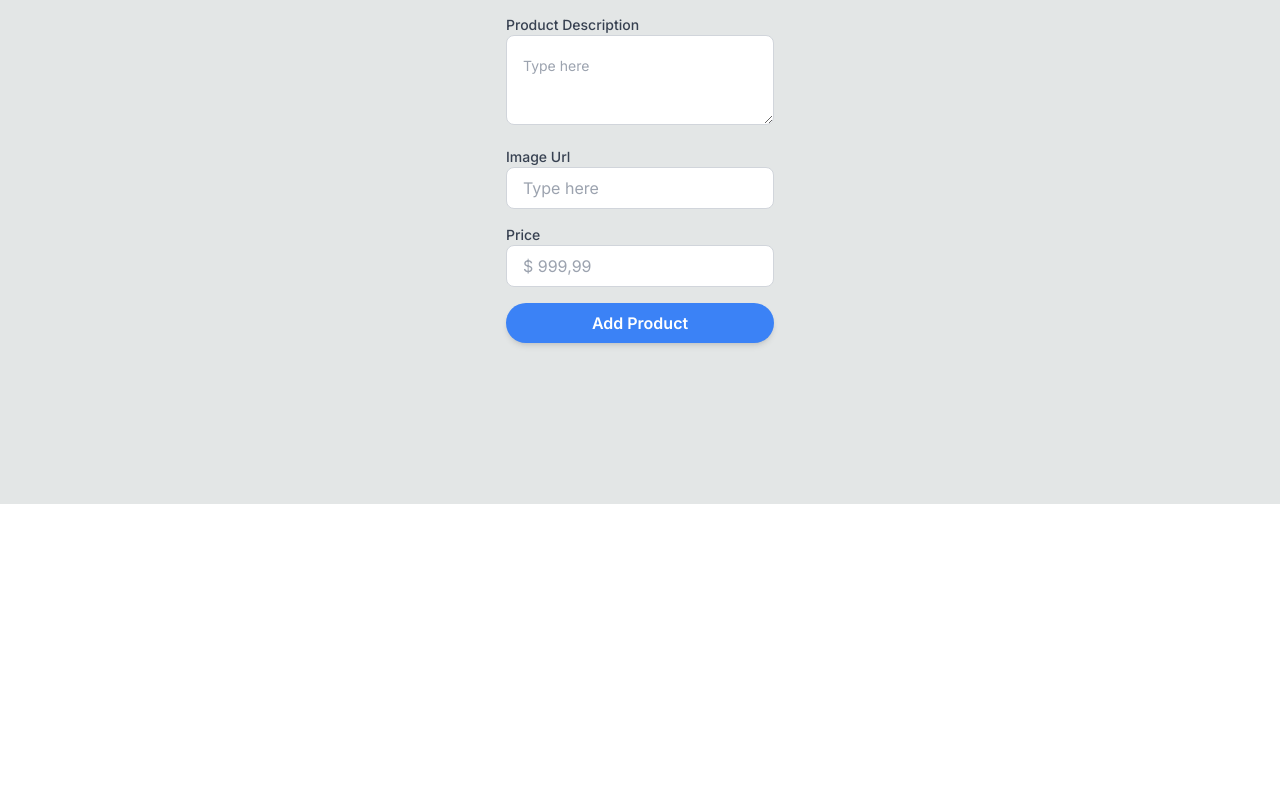
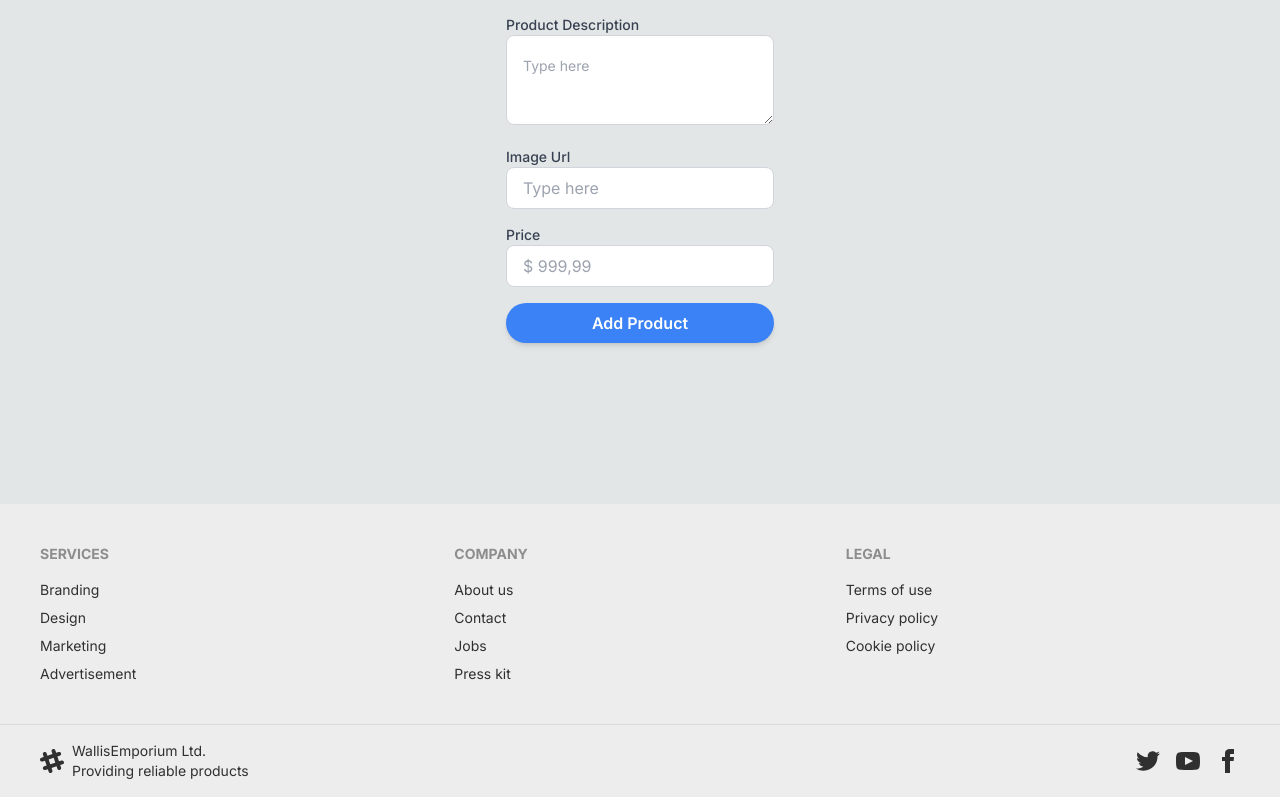
Before and after one commit to WallisMark/WallisEmporium---ecommerce-website, a Next.js app: page /addProduct in a window 1280 px wide. Shown: the part 392-1189 px from the top of the page. Before the commit the page ends 896 px from the top, so only its background shows below. Built offline with nearby package versions, Linux system fonts and the light colour scheme; no server answers.

Commit message:
implemented the Footer

```diff
--- /dev/null
+++ b/src/app/Footer.tsx
@@ -0,0 +1,43 @@
+import React from 'react'
+
+export default function Footer() {
+  return (
+    <div>
+      <footer className="footer p-10 bg-base-200 text-base-content">
+  <nav>
+    <header className="footer-title">Services</header>
+    <a className="link link-hover">Branding</a>
+    <a className="link link-hover">Design</a>
+    <a className="link link-hover">Marketing</a>
+    <a className="link link-hover">Advertisement</a>
+  </nav>
+  <nav>
+    <header className="footer-title">Company</header>
+    <a className="link link-hover">About us</a>
+    <a className="link link-hover">Contact</a>
+    <a className="link link-hover">Jobs</a>
+    <a className="link link-hover">Press kit</a>
+  </nav>
+  <nav>
+    <header className="footer-title">Legal</header>
+    <a className="link link-hover">Terms of use</a>
+    <a className="link link-hover">Privacy policy</a>
+    <a className="link link-hover">Cookie policy</a>
+  </nav>
+</footer>
+<footer className="footer px-10 py-4 border-t bg-base-200 text-base-content border-base-300">
+  <aside className="items-center grid-flow-col">
+    <svg width="24" height="24" viewBox="0 0 24 24" xmlns="http://www.w3.org/2000/svg" fillRule="evenodd" clipRule="evenodd" className="fill-current"><path d="M22.672 15.226l-2.432.811.841 2.515c.33 1.019-.209 2.127-1.23 2.456-1.15.325-2.148-.321-2.463-1.226l-.84-2.518-5.013 1.677.84 2.517c.391 1.203-.434 2.542-1.831 2.542-.88 0-1.601-.564-1.86-1.314l-.842-2.516-2.431.809c-1.135.328-2.145-.317-2.463-1.229-.329-1.018.211-2.127 1.231-2.456l2.432-.809-1.621-4.823-2.432.808c-1.355.384-2.558-.59-2.558-1.839 0-.817.509-1.582 1.327-1.846l2.433-.809-.842-2.515c-.33-1.02.211-2.129 1.232-2.458 1.02-.329 2.13.209 2.461 1.229l.842 2.515 5.011-1.677-.839-2.517c-.403-1.238.484-2.553 1.843-2.553.819 0 1.585.509 1.85 1.326l.841 2.517 2.431-.81c1.02-.33 2.131.211 2.461 1.229.332 1.018-.21 2.126-1.23 2.456l-2.433.809 1.622 4.823 2.433-.809c1.242-.401 2.557.484 2.557 1.838 0 .819-.51 1.583-1.328 1.847m-8.992-6.428l-5.01 1.675 1.619 4.828 5.011-1.674-1.62-4.829z"></path></svg>
+    <p>WallisEmporium Ltd. <br/>Providing reliable products </p>
+  </aside>
+  <nav className="md:place-self-center md:justify-self-end">
+    <div className="grid grid-flow-col gap-4">
+      <a><svg xmlns="http://www.w3.org/2000/svg" width="24" height="24" viewBox="0 0 24 24" className="fill-current"><path d="M24 4.557c-.883.392-1.832.656-2.828.775 1.017-.609 1.798-1.574 2.165-2.724-.951.564-2.005.974-3.127 1.195-.897-.957-2.178-1.555-3.594-1.555-3.179 0-5.515 2.966-4.797 6.045-4.091-.205-7.719-2.165-10.148-5.144-1.29 2.213-.669 5.108 1.523 6.574-.806-.026-1.566-.247-2.229-.616-.054 2.281 1.581 4.415 3.949 4.89-.693.188-1.452.232-2.224.084.626 1.956 2.444 3.379 4.6 3.419-2.07 1.623-4.678 2.348-7.29 2.04 2.179 1.397 4.768 2.212 7.548 2.212 9.142 0 14.307-7.721 13.995-14.646.962-.695 1.797-1.562 2.457-2.549z"></path></svg></a>
+      <a><svg xmlns="http://www.w3.org/2000/svg" width="24" height="24" viewBox="0 0 24 24" className="fill-current"><path d="M19.615 3.184c-3.604-.246-11.631-.245-15.23 0-3.897.266-4.356 2.62-4.385 8.816.029 6.185.484 8.549 4.385 8.816 3.6.245 11.626.246 15.23 0 3.897-.266 4.356-2.62 4.385-8.816-.029-6.185-.484-8.549-4.385-8.816zm-10.615 12.816v-8l8 3.993-8 4.007z"></path></svg></a>
+      <a><svg xmlns="http://www.w3.org/2000/svg" width="24" height="24" viewBox="0 0 24 24" className="fill-current"><path d="M9 8h-3v4h3v12h5v-12h3.642l.358-4h-4v-1.667c0-.955.192-1.333 1.115-1.333h2.885v-5h-3.808c-3.596 0-5.192 1.583-5.192 4.615v3.385z"></path></svg></a>
+    </div>
+  </nav>
+</footer>
+    </div>
+  )
+}
--- a/src/app/layout.tsx
+++ b/src/app/layout.tsx
@@ -2,6 +2,7 @@
 import { Inter } from 'next/font/google'
 import './globals.css'
 import Navbar from './Navbar/Navbar'
+import Footer from './Footer'
 
 const inter = Inter({ subsets: ['latin'] })
 
@@ -22,6 +23,7 @@
       <main className='p-4 max-w-7xl m-auto min-w-[300px]'>
       {children}
       </main>
+      <Footer/>
       </body>
     </html>
   )
```
